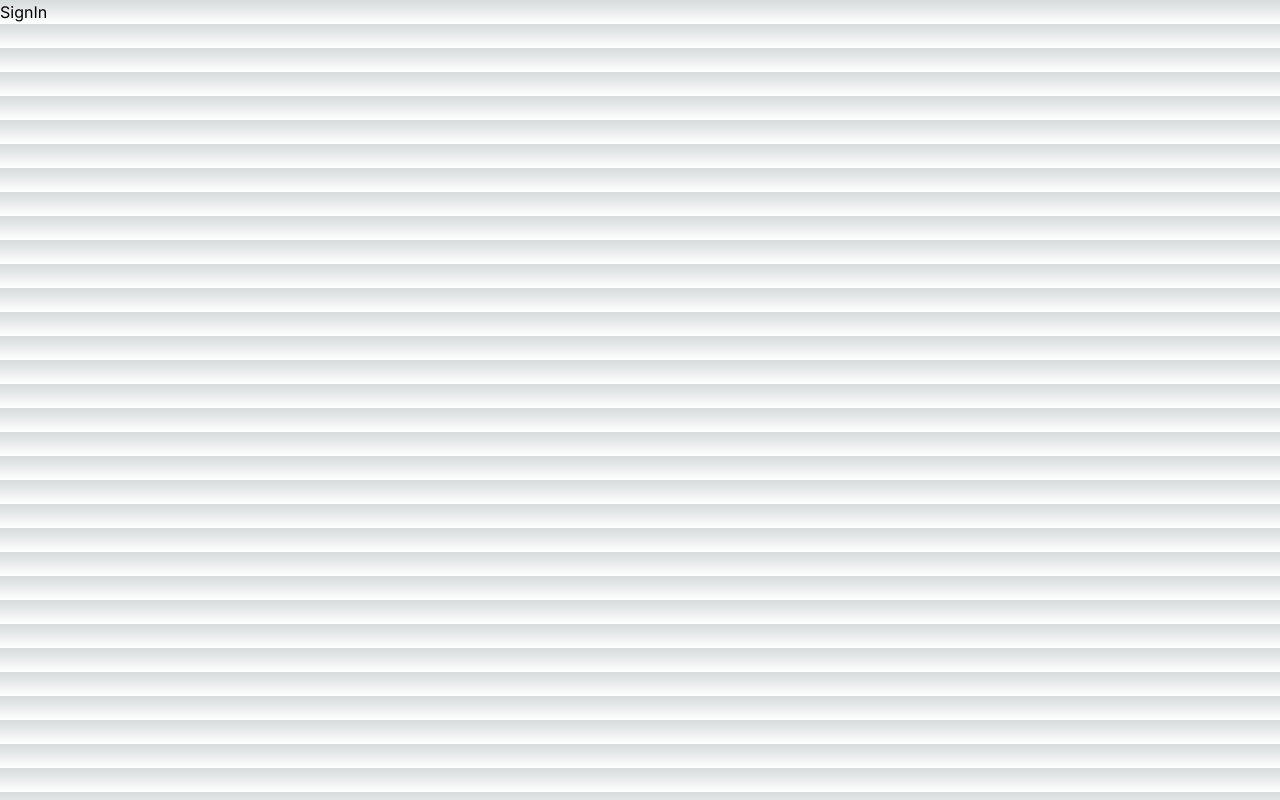
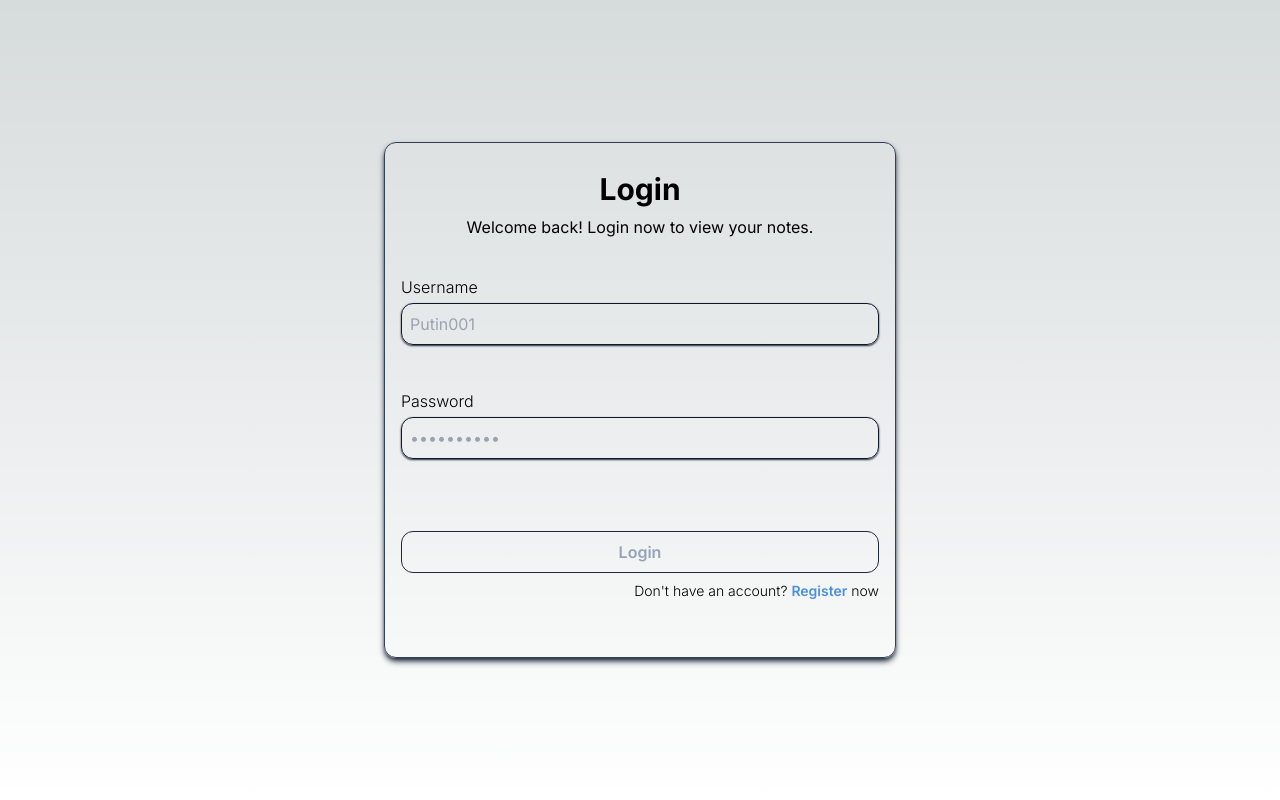
Before and after one commit to moist-Aditya/noter, a Next.js app: page /sign-in in a window 1280 px wide. Built offline with nearby package versions, Linux system fonts and the light colour scheme.

Commit message:
Add custom signin page for Authjs

```diff
--- a/src/app/(auth)/sign-in/page.tsx
+++ b/src/app/(auth)/sign-in/page.tsx
@@ -1,6 +1,78 @@
+import SignInForm from "@/components/SignInForm"
+import Link from "next/link"
+import React from "react"
+
 const SignIn = () => {
   return (
-    <div>SignIn</div>
+    <>
+      <div className="flex min-h-screen justify-center items-center max-md:px-2">
+        <div className="flex w-full max-w-lg flex-col py-7 pb-14 relative px-2 md:px-4 gap-2 shadow-md shadow-slate-800 border border-slate-700 rounded-xl">
+          <div className="flex flex-col gap-2 text-center">
+            <h1 className="text-3xl font-bold ">Login</h1>
+            <h3>Welcome back! Login now to view your notes.</h3>
+          </div>
+
+          {/* <form
+              onSubmit={handleSubmit(onSubmit)}
+              className="flex flex-col gap-4"
+            >
+              <div className="flex flex-col gap-1">
+                <label htmlFor="username" className="text-base font-light">
+                  Username
+                </label>
+                <input
+                  className="rounded-xl bg-transparent border border-slate-900 shadow-sm shadow-inherit p-2"
+                  type="text"
+                  placeholder="Putin001"
+                  {...register("username")}
+                />
+                {errors.username && (
+                  <p className="text-red-500 font-semibold">
+                    {errors.username.message}
+                  </p>
+                )}
+              </div>
+              <div className="flex flex-col gap-1">
+                <label htmlFor="password" className="text-base font-light">
+                  Password
+                </label>
+                <input
+                  className="rounded-xl bg-transparent border border-slate-900 shadow-sm shadow-inherit p-2"
+                  type="password"
+                  placeholder="••••••••••"
+                  {...register("password")}
+                />
+                {errors.password && (
+                  <p className="text-red-500 font-semibold">
+                    {errors.password.message}
+                  </p>
+                )}
+              </div>
+              <div className="flex justify-center mt-7">
+                <button
+                  type="submit"
+                  className="p-4 px-6 font-semibold text-base rounded-xl bg-white text-black"
+                >
+                  Register
+                </button>
+              </div>
+            </form> */}
+          <div>
+            <SignInForm />
+            <p className="text-right font-light text-sm">
+              Don't have an account?{" "}
+              <Link
+                className="text-accent-light font-semibold"
+                href={"/sign-up"}
+              >
+                Register
+              </Link>{" "}
+              now
+            </p>
+          </div>
+        </div>
+      </div>
+    </>
   )
 }
 
--- /dev/null
+++ b/src/app/actions.ts
@@ -0,0 +1,67 @@
+"use server"
+
+import { signIn } from "@/auth"
+import { AuthError } from "next-auth"
+import { redirect } from "next/navigation"
+
+// export async function SignInSubmit(data: FormData) {
+//   const form = {
+//     username: data.get("username"),
+//     password: data.get("passoword"),
+//   }
+
+//   try {
+//     const result = await signIn("credentials", {
+//       redirect: false,
+//       username: form.username,
+//       password: form.password,
+//     })
+//     if (result?.error) {
+//       const response: ApiResponse = {
+//         success: false,
+//         message: result.error,
+//       }
+//       console.log(response)
+
+//       return response
+//     }
+//     if (result?.url) {
+//       const response: ApiResponse = {
+//         success: true,
+//         message: "Login successfull",
+//       }
+//       console.log(response)
+//       return response
+//     }
+//   } catch (error) {
+//     const response: ApiResponse = {
+//       success: false,
+//       message: "An unknown error occured",
+//     }
+//     console.log(response)
+//     return response
+//   }
+// }
+
+export async function SignInSubmit(
+  currentState: { message: string },
+  data: FormData
+) {
+  const form = {
+    username: data.get("username"),
+    password: data.get("password"),
+  }
+
+  try {
+    await signIn("credentials", {
+      redirect: false,
+      ...form,
+    })
+  } catch (error) {
+    //   console.error("Error in server action: ", error)
+    return {
+      message: "Invalid Username or Password",
+    }
+  }
+  redirect("/")
+}
--- a/src/app/page.tsx
+++ b/src/app/page.tsx
@@ -15,7 +15,7 @@ export default async function Home() {
 
       <div className="flex justify-center gap-14 items-center mt-7">
         <Link
-          href={"/api/auth/signin"}
+          href={"/sign-in"}
           className="bg-slate-200 text-black p-4 rounded-xl"
         >
           Login
--- a/src/auth.ts
+++ b/src/auth.ts
@@ -1,13 +1,12 @@
 import NextAuth from "next-auth"
-import CredentialsProvider from "next-auth/providers/credentials"
+import Credentials from "next-auth/providers/credentials"
 import bcrypt from "bcryptjs"
 import db from "../prisma/db"
 import { signInSchema } from "./schemas/signinSchema"
 
 export const { handlers, signIn, signOut, auth } = NextAuth({
   providers: [
-    CredentialsProvider({
-      name: "Credentials",
+    Credentials({
       credentials: {
         username: { label: "Username", type: "text", placeholder: "Putin001" },
         password: { label: "Password", type: "password" },
@@ -66,6 +65,9 @@ export const { handlers, signIn, signOut, auth } = NextAuth({
       return token
     },
   },
+  pages: {
+    signIn: "/sign-in",
+  },
   session: {
     strategy: "jwt",
   },
--- a/src/components/NoteCard.tsx
+++ b/src/components/NoteCard.tsx
@@ -13,7 +13,7 @@ const NoteCard = ({
 
   return (
     <div className="relative group/delete">
-      <Link href={`/notes/${note.id}`}>
+      <Link href={`/show-note/${note.id}`}>
         <div
           className={`border-t ${
             note.isHidden ? "border-red-600" : "border-slate-800"
--- /dev/null
+++ b/src/components/SignInForm.tsx
@@ -0,0 +1,86 @@
+"use client"
+
+import { SignInSubmit } from "@/app/actions"
+import { signInSchema } from "@/schemas/signinSchema"
+import { zodResolver } from "@hookform/resolvers/zod"
+import { useFormState, useFormStatus } from "react-dom"
+import { useForm } from "react-hook-form"
+import { toast } from "sonner"
+
+const SignInButton = ({ isValid }: { isValid: boolean }) => {
+  const { pending } = useFormStatus()
+
+  return (
+    <button
+      disabled={!isValid || pending}
+      type="submit"
+      className="p-2 w-full border border-slate-800 font-semibold text-base rounded-xl bg-primary-dark disabled:bg-transparent text-white disabled:text-slate-400"
+    >
+      Login
+    </button>
+  )
+}
+
+const SignInForm = () => {
+  const {
+    register,
+    formState: { errors, isValid },
+  } = useForm({
+    resolver: zodResolver(signInSchema),
+    defaultValues: {
+      username: "",
+      password: "",
+    },
+    mode: "all",
+  })
+
+  const initialState = {
+    message: "",
+  }
+
+  const [state, formAction] = useFormState(SignInSubmit, initialState)
+
+  return (
+    <form action={formAction} className="flex flex-col gap-4 mt-7 pb-2">
+      <div className="flex flex-col gap-1 pb-7 relative">
+        <label htmlFor="username" className="text-base font-light">
+          Username
+        </label>
+        <input
+          className="rounded-xl bg-transparent border border-slate-900 shadow-sm shadow-inherit p-2"
+          type="text"
+          placeholder="Putin001"
+          {...register("username")}
+        />
+        <span className="absolute bottom-0 text-sm text-red-600">
+          {errors.username?.message}
+        </span>
+      </div>
+      <div className="flex flex-col gap-1 pb-7 relative">
+        <label htmlFor="password" className="text-base font-light">
+          Password
+        </label>
+        <input
+          className="rounded-xl bg-transparent border border-slate-900 shadow-sm shadow-inherit p-2"
+          type="password"
+          placeholder="••••••••••"
+          {...register("password")}
+        />
+        <span className="absolute bottom-0 text-sm text-red-600">
+          {errors.password?.message}
+        </span>
+      </div>
+      <div className="flex justify-center mt-7">
+        <SignInButton isValid={isValid} />
+      </div>
+
+      {state?.message && (
+        <span className="absolute w-full text-center bottom-0 text-sm text-red-600">
+          {state.message}
+        </span>
+      )}
+    </form>
+  )
+}
+
+export default SignInForm
--- a/src/schemas/signinSchema.ts
+++ b/src/schemas/signinSchema.ts
@@ -1,6 +1,6 @@
-import { z } from "zod";
+import { z } from "zod"
 
 export const signInSchema = z.object({
-    username: z.string(),
-    password: z.string()
+  username: z.string().min(5).max(20),
+  password: z.string(),
 })
```
Also changed, not shown: src/middleware.ts (+4 -3 lines), src/app/(app)/show-note/[noteId]/page.tsx (renamed from src/app/(app)/notes/[noteId]/page.tsx), 1 other file (tests, documents, lock files or other folders).
